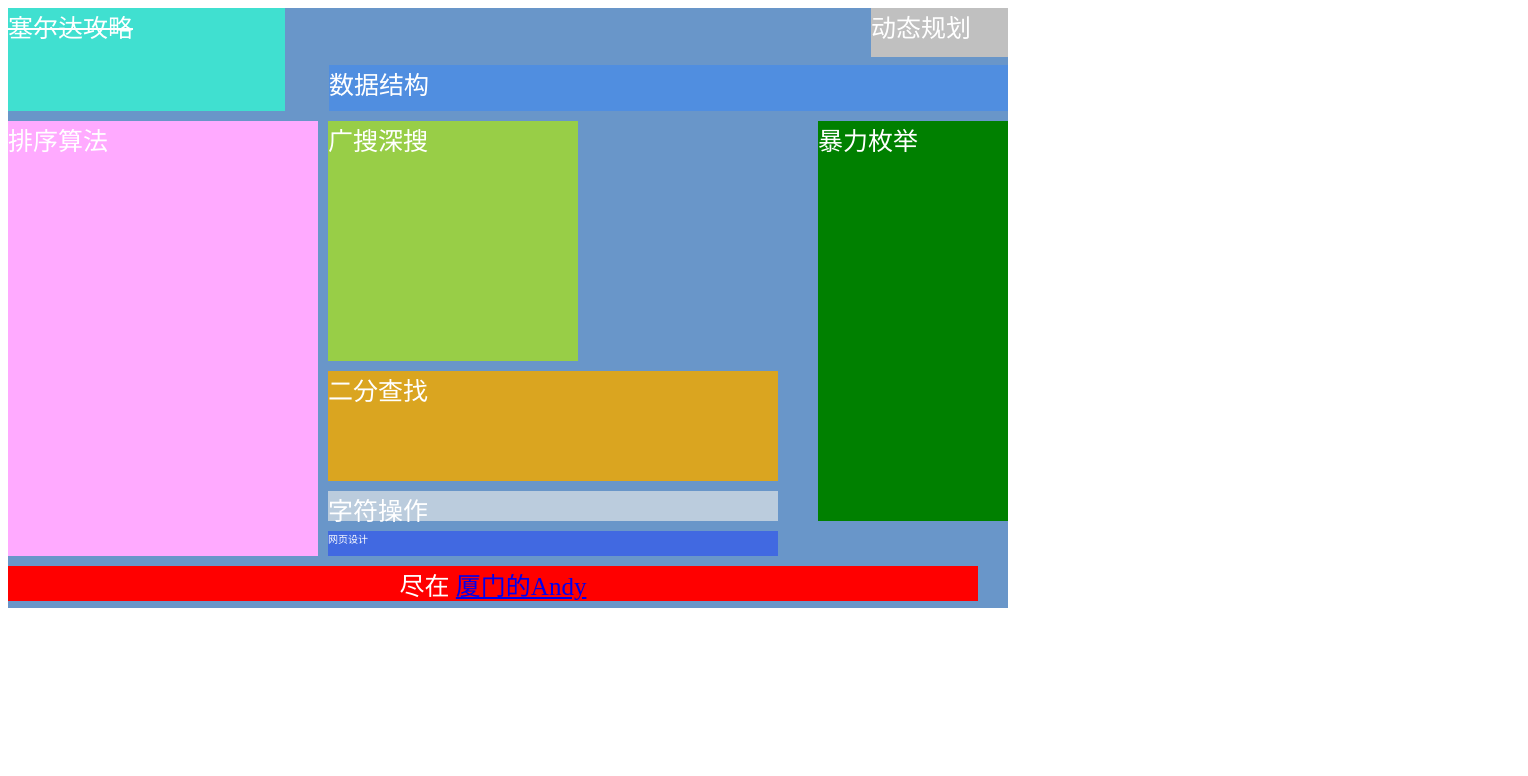
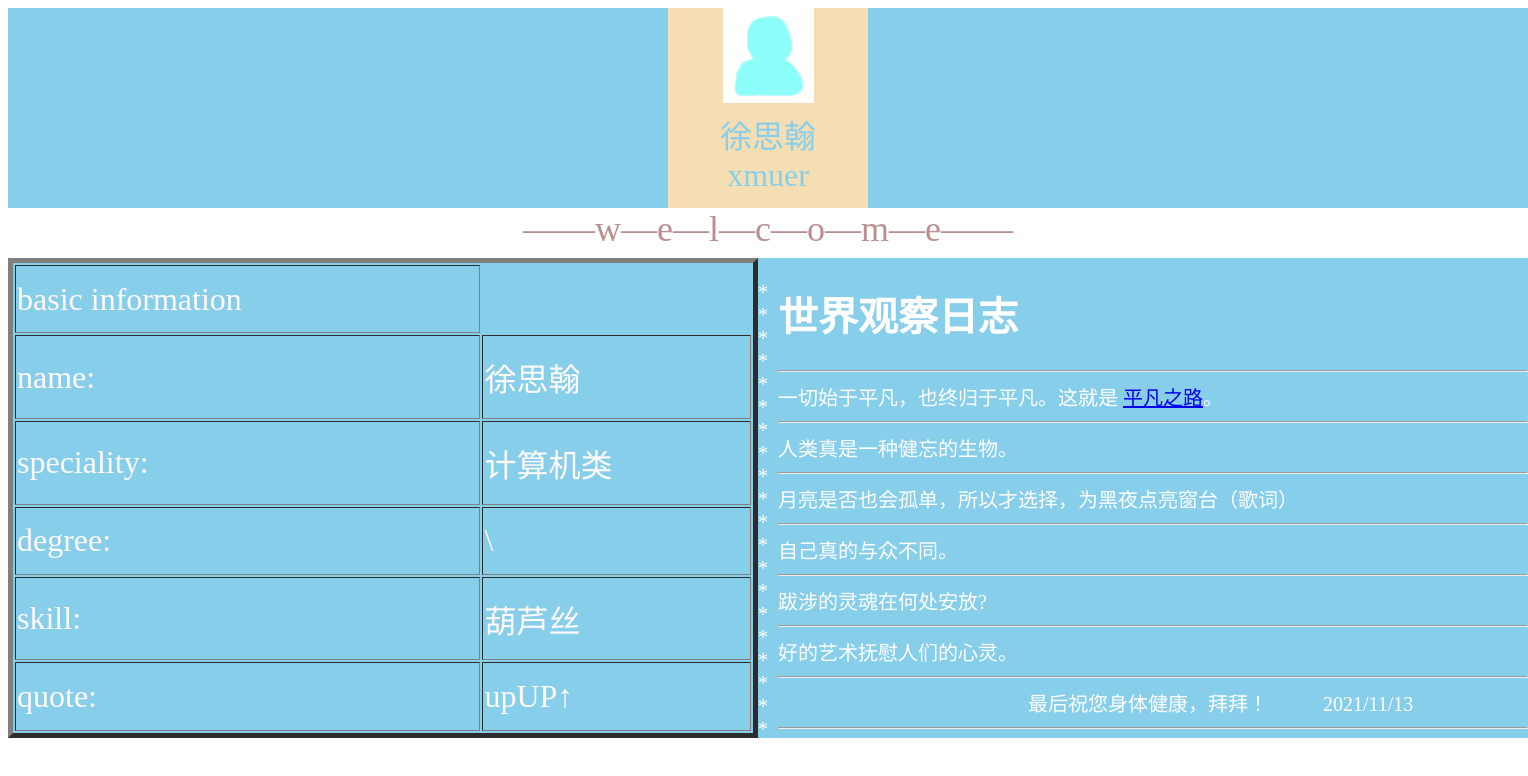
Before and after one commit to xshsun/xshsun.github.io, a plain HTML site: page index.html in a window 1280 px wide. Shown: the whole page, 1528 px wide, since content can reach past the window. Drawn offline with Linux system fonts and the light colour scheme.

Commit message:
Update index.html

```diff
--- a/index.html
+++ b/index.html
@@ -7,110 +7,116 @@
     <title>Document</title>
 </head>
 <style>
-        div{
+    .background{
+        height: 730px;
+        width: 1520px;
         color: white;
+        background-color: skyblue;
     }
-        .group{
-            border: 1px;
-            width: 1000px;
-            height: 600px;
-            font-size: 25px;
-            background-color: rgb(105, 150, 201);
+    .person{
+        margin-left: 660px;
+        height: 200px;
+        width: 200px;
+        background-color: wheat;
+        float: left;
+        color: skyblue;
+        text-align: center;
+        font-size: 32px;
     }
-        .box{
-            border: 1px;
-            line-height: 50px;
-            text-align: center; /* 文本居中 */
-            /* align  排列，校准 */
+    .boundary1{
+        height: 50px;
+        width: 1520px;
+        background-color: #fff;
+        color: rosybrown;
+        font-size: 36px;
+        text-align: center;
+        float: left;
     }
-        .box1{
-            height: 103px;
-            width: 277px;
+    .boundary2{
+        height: 480px;
+        width: 20px;
+        font-size: 20px;
         float: left;
-            background-color: turquoise;
-            margin-bottom: 10px;
-            /* margin 边缘 */
     }
-        .box2{
-            height: 49px;
-            width: 137px;
-            background-color: silver;
+    .basicInformation{
+        height: 480px;
+        width: 750px;
+        float: left;
+        font-size: 32px;
+        color: snow;
+    }
+    .extraInformation{
+        height: 480px;
+        width: 750px;
         float: right;
-            margin-bottom: 8px; /* 下边界 */
-        }
-        .box3{
-            height: 46px;
-            width: 679px;
-            background-color: rgb(80, 142, 224);
-            float: right;
-            margin-bottom: 10px;
-        }
-        .box4{
-            height: 435px;
-            width: 310px;
-            background-color: #faf;
-            float: left;
-            margin-right: 10px;
-            margin-bottom: 10px;
-        }
-        .box5{
-            height: 240px;
-            width: 250px;
-            background-color: rgb(152, 206, 71);
-            float: left;
-            margin-bottom: 10px;
-        }
-        .box6{
-            height: 110px;
-            width: 450px;
-            background-color: goldenrod;
-            float: left;
-            margin-bottom: 10px;
-        }
-        .box7{
-            height: 30px;
-            width: 450px;
-            background-color: #bcd;
-            float: left;
-            margin-bottom: 10px;
-        }
-        .box8{
-            height: 400px;
-            width: 190px;
-            background-color: green;
-            float: right;
-        }
-        .box9{
-            height: 25px;
-            width: 450px;
-            background-color: royalblue;
-            float: left;
-            font-size: 10px;
-            margin-bottom: 10px;
-        }
-        .box10{
-            height: 35px;
-            width: 970px;
-            background-color: red;
-            float: left;
-            text-align: center;
+        font-size: 20px;
     }
 </style>
 <body>
-    <div class="group">
-        <div class="box1" ><strike>塞尔达攻略</strike></div>
-        <div class="box2" >动态规划</div>
-        <div class="box3" >数据结构</div>
-        <div class="box4" >排序算法</div>
-        <div class="box5" >广搜深搜</div>
-        <div class="box8" >暴力枚举</div>
-        <div class="box6" >二分查找</div>
-        <div class="box7" >字符操作</div>
-        <div class="box9" >网页设计</div>
-        <div class="box10" >
-            尽在
-            <a href="https://space.bilibili.com/475155110?spm_id_from=333.788.b_765f7570696e666f.1">厦门的Andy</a>
+    <div class="background">
+        <div class="person">
+            <img src="images/male.png" alt=""><br>
+            徐思翰<br>
+            xmuer<br>
         </div>
+        <div class="boundary1">
+            ——w—e—l—c—o—m—e——
+        </div>
+        <div class="basicInformation">
+            <table class="basicInformation" border="5">
+                <tr><td>basic information</td></tr>
+                <tr>
+                    <td>name:</td>
+                    <td>徐思翰</td>
+                </tr>
+                <tr>
+                    <td>speciality:</td>
+                    <td>计算机类</td>
+                </tr>
+                <tr>
+                    <td>degree:</td>
+                    <td>\</td>
+                </tr>
+                <tr>
+                    <td>skill:</td>
+                    <td>葫芦丝</td>
+                </tr>
+                <tr>
+                    <td>quote:</td>
+                    <td>upUP↑</td>
+                </tr>
+            </table>
+        </div>
+        <div class="extraInformation">
+            <h1>世界观察日志</h1>
+            <hr>
+            一切始于平凡，也终归于平凡。这就是
+            <a href="https://www.bilibili.com/video/BV1Pb411t7SV?from=search&seid=17643436791091548622&spm_id_from=333.337.0.0">平凡之路</a>。
+            <hr>
+            人类真是一种健忘的生物。
+            <hr>
+            月亮是否也会孤单，所以才选择，为黑夜点亮窗台（歌词）
+            <hr>
+            自己真的与众不同。
+            <hr>
+            跋涉的灵魂在何处安放?
+            <hr>
+            好的艺术抚慰人们的心灵。
+            <hr>
+            &nbsp&nbsp&nbsp&nbsp&nbsp&nbsp&nbsp&nbsp&nbsp
+            &nbsp&nbsp&nbsp&nbsp&nbsp&nbsp&nbsp&nbsp&nbsp
+            &nbsp&nbsp&nbsp&nbsp&nbsp&nbsp&nbsp&nbsp&nbsp
+            &nbsp&nbsp&nbsp&nbsp&nbsp&nbsp&nbsp&nbsp&nbsp
+            &nbsp&nbsp&nbsp&nbsp&nbsp&nbsp&nbsp&nbsp&nbsp
+            最后祝您身体健康，拜拜！
+            &nbsp&nbsp&nbsp&nbsp&nbsp&nbsp&nbsp&nbsp&nbsp
+            2021/11/13
+            <hr>
+        </div>
+        <div class="boundary2">
+            <br>*<br>*<br>*<br>*<br>*<br>*<br>*<br>*<br>*<br>*<br>*<br>*<br>*<br>*<br>*<br>*<br>*<br>*<br>*<br>*<br>*<br>*
+        </div>
+
     </div>
 </body>
 </html>
```
Lines whose indentation alone changed are shown as unchanged.
